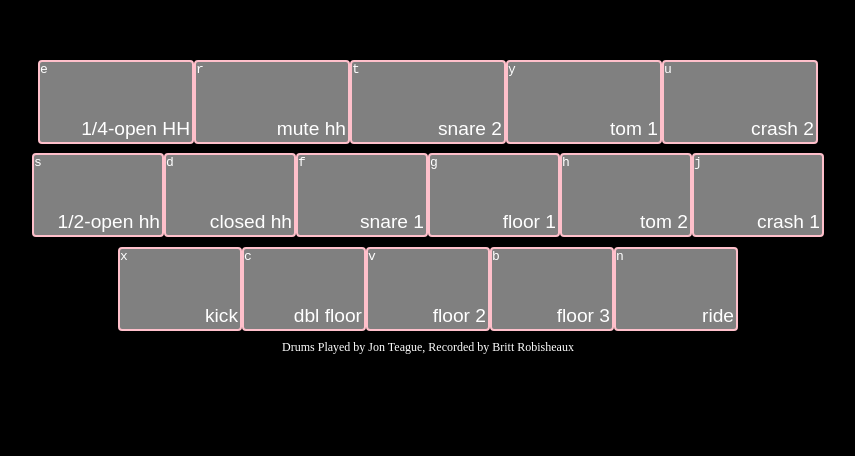
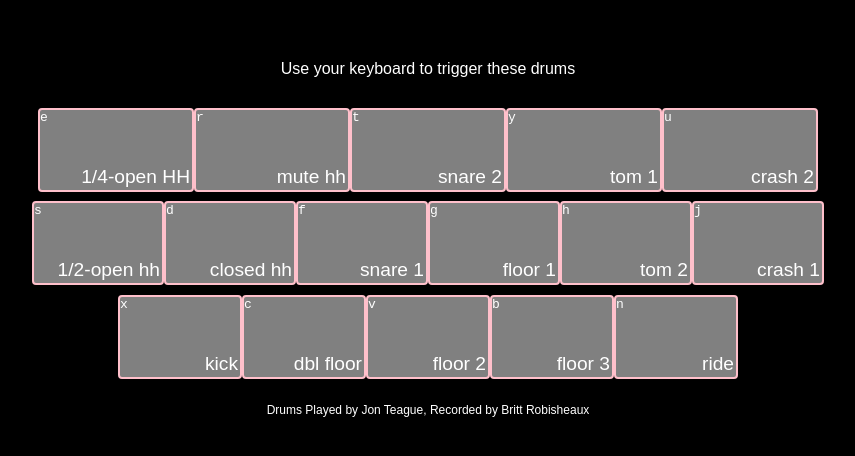
Before and after one commit to thisbenrogers/drums.jt, a plain HTML site: page index.html in a window 1280 px wide. Shown: the part 116-572 px from the top of the page, without its empty margins (212-1067 px from the left). Drawn offline with Linux system fonts and the light colour scheme.

Commit message:
add header

```diff
--- a/index.html
+++ b/index.html
@@ -9,6 +9,7 @@
 </head>
 <body>
 
+  <header>Use your keyboard to trigger these drums</header>
   <!-- emmett.io
   div.keys>div[data-key=""].key*16>kbd+span.sound -->
   <div class="keys">
--- a/style.css
+++ b/style.css
@@ -1,5 +1,6 @@
  body {
   background-color: black;
+  font-family: sans-serif;
 }
 
 span {
@@ -15,7 +16,6 @@ span {
   display: flex;
   flex-wrap: wrap;
   justify-content: center;
-  margin-top: 22vh;
   max-width: 800px;
   height: 35vh;
 }
@@ -86,8 +86,17 @@ div[data-key="78"] {
   order: 202;
 }
 
+header {
+  margin-top: 22vh;
+  margin-bottom: 30px;
+  color: white;
+  display: flex;
+  justify-content: center;
+  align-items: flex-end;
+}
 
 footer {
+  margin-top: 15px;
   color: white;
   font-size: 0.75em;
   display: flex;
```
